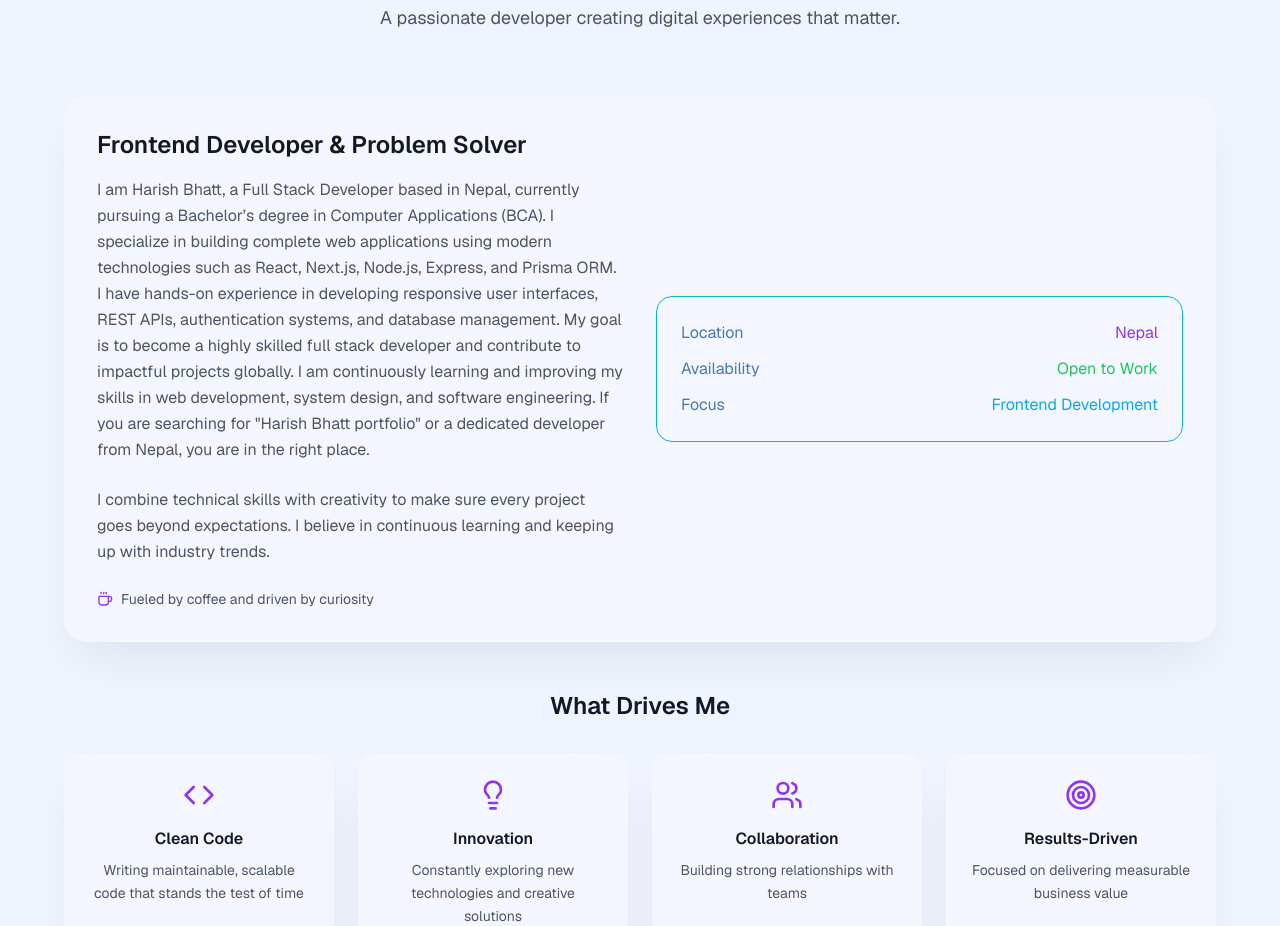
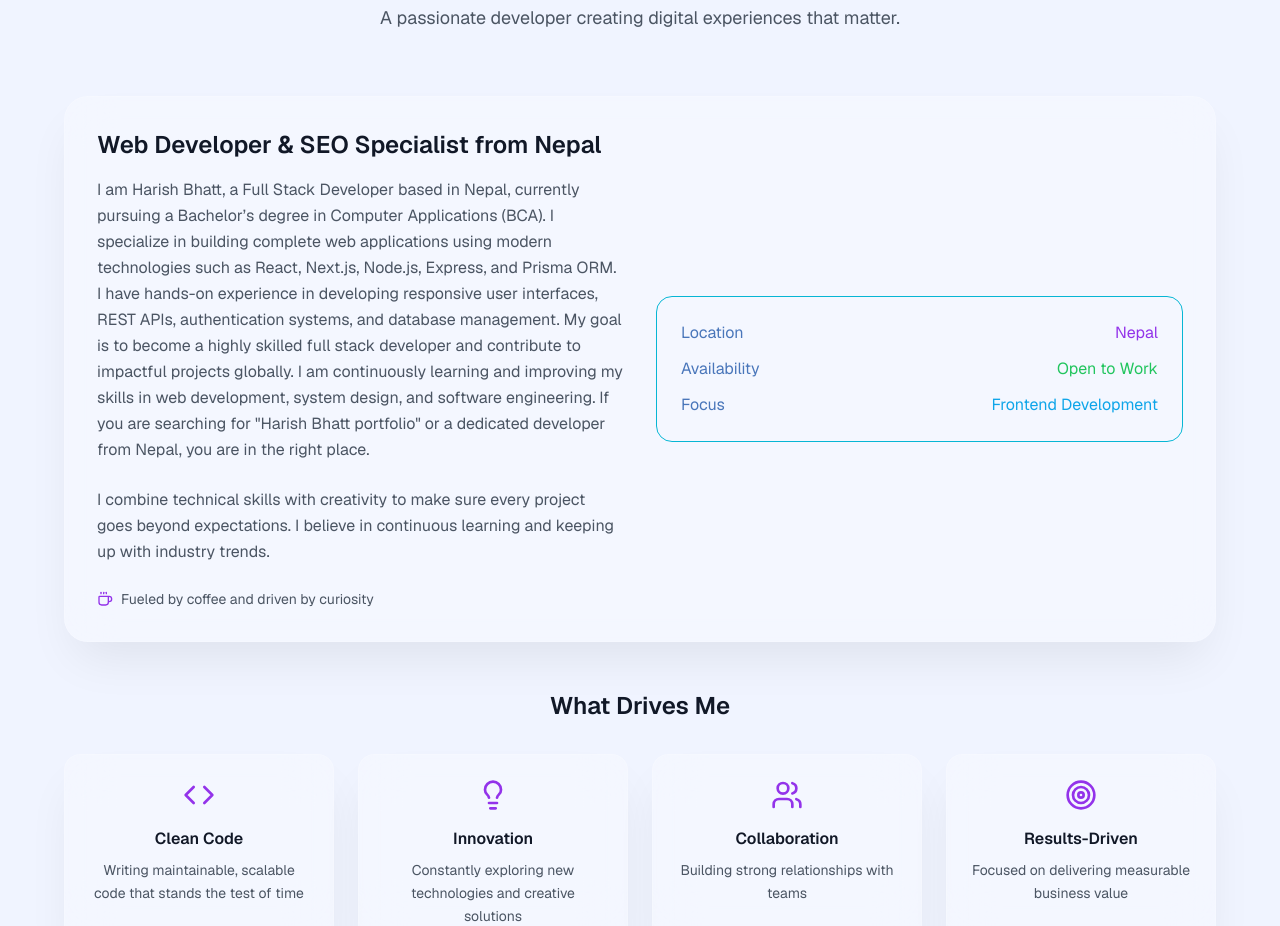
Before and after one commit to Harish8848/MyPortfolio, a Next.js app: page / in a window 1280 px wide. Shown: the part 980-1906 px from the top of the page. Built offline with nearby package versions, Linux system fonts and the light colour scheme.

Commit message:
feat: update about section to reflect web developer and SEO specialist role

```diff
--- a/app/about.tsx
+++ b/app/about.tsx
@@ -85,7 +85,7 @@ const AboutSection = forwardRef<HTMLElement>((props, ref) => {
                 <h3
                   className={`text-2xl font-semibold mb-4 ${themeClasses.text}`}
                 >
-                  Frontend Developer & Problem Solver
+                  Web Developer & SEO Specialist from Nepal
                 </h3>
                 <p
                   className={`${themeClasses.textSecondary} leading-relaxed mb-6`}
```
